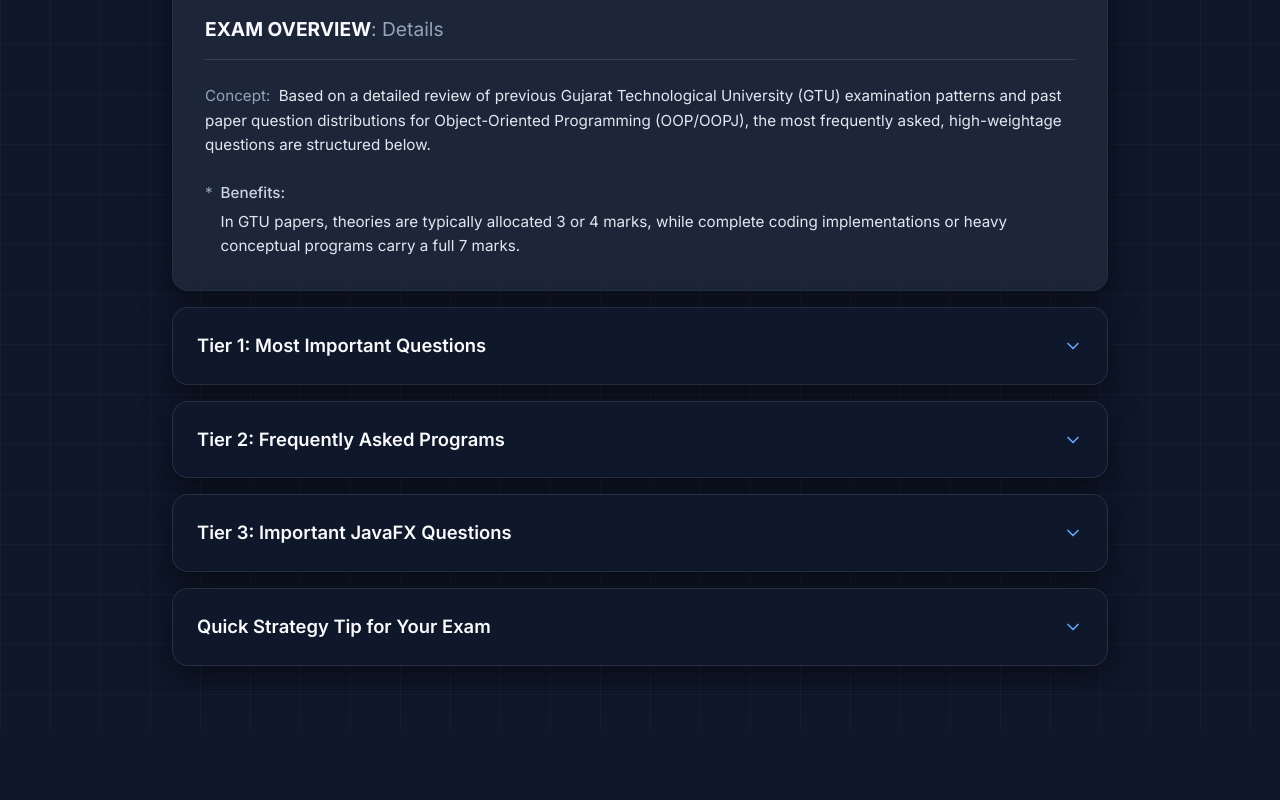
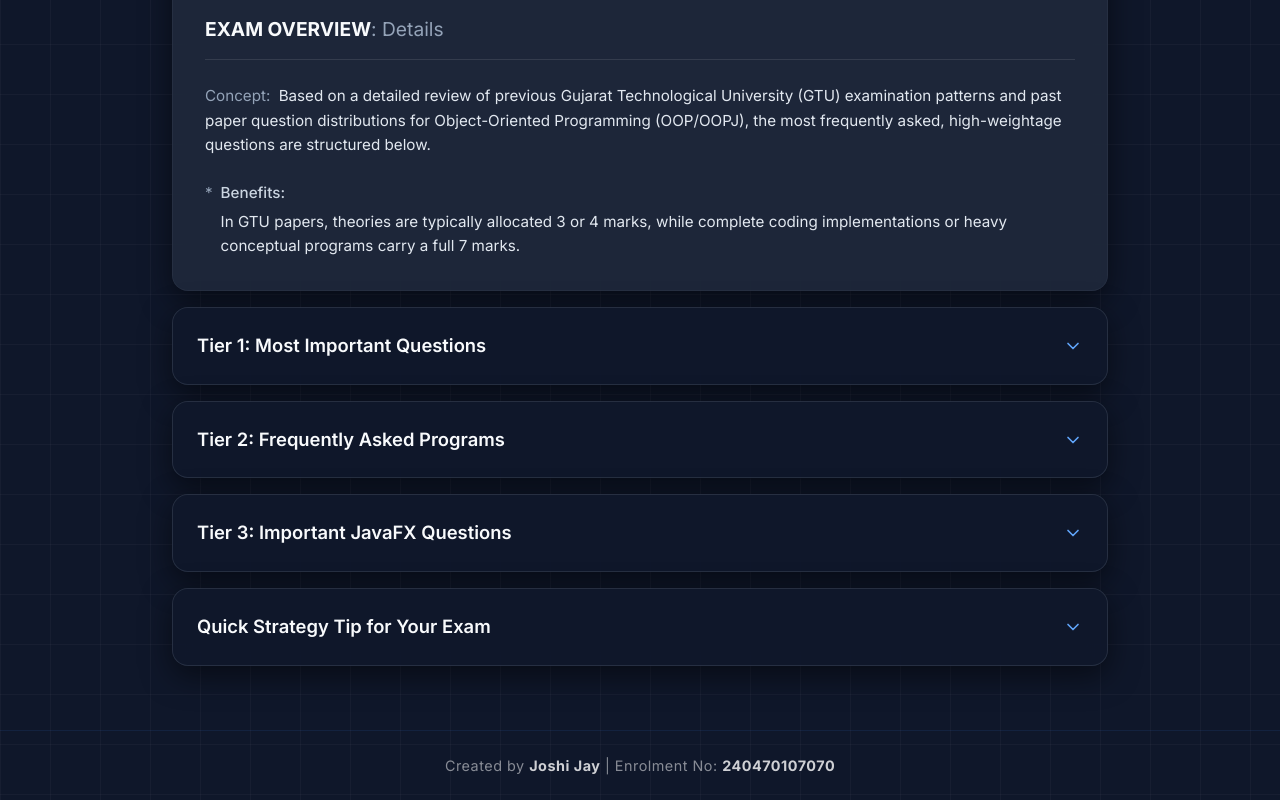
Before and after one commit to Joshijay1917/gtu-oops-revision, a Next.js app: page / in a window 1280 px wide. Shown: the part 656-1456 px from the top of the page. Before the commit the page ends 1386 px from the top, so only its background shows below. Built offline with nearby package versions, Linux system fonts and the light colour scheme.

Commit message:
update: add my name and enr no

```diff
--- a/app/layout.tsx
+++ b/app/layout.tsx
@@ -26,7 +26,20 @@ export default function RootLayout({
       <head>
         <Analytics />
       </head>
-      <body className="min-h-full flex flex-col">{children}</body>
+      <body className="min-h-full flex flex-col">
+        {children}
+        <footer style={{
+          textAlign: "center",
+          padding: "1.5rem",
+          fontSize: "0.9rem",
+          color: "rgba(255, 255, 255, 0.5)",
+          borderTop: "1px solid rgba(59, 130, 246, 0.1)",
+          marginTop: "auto",
+          letterSpacing: "0.5px"
+        }}>
+          Created by <strong style={{ color: "rgba(255, 255, 255, 0.8)" }}>Joshi Jay</strong> | Enrolment No: <strong style={{ color: "rgba(255, 255, 255, 0.8)" }}>240470107070</strong>
+        </footer>
+      </body>
     </html>
   );
 }
--- a/app/page.module.css
+++ b/app/page.module.css
@@ -98,11 +98,17 @@
 @keyframes pulse {
   0% {
     box-shadow: 0 0 0 0 rgba(59, 130, 246, 0.7);
+    transform: scale(1);
+    opacity: 100;
   }
   70% {
     box-shadow: 0 0 0 10px rgba(59, 130, 246, 0);
+    transform: scale(1.1);
+    opacity: 1;
   }
   100% {
     box-shadow: 0 0 0 0 rgba(59, 130, 246, 0);
+    transform: scale(1);
+    opacity: 100;
   }
 }
--- a/app/page.tsx
+++ b/app/page.tsx
@@ -41,7 +41,7 @@ export default function Home() {
               className={`${styles.surveyBtn} ${styles.pulse}`}
               onClick={() => setShowSurvey(true)}
             >
-              Quick Question - Please Answer!
+              Quick Question
             </button>
           )}
           <h1 className={styles.title}>OBJECT-ORIENTED PROGRAMMING (BE04000231)</h1>
```
Also changed, not shown: data/OOP.json.
